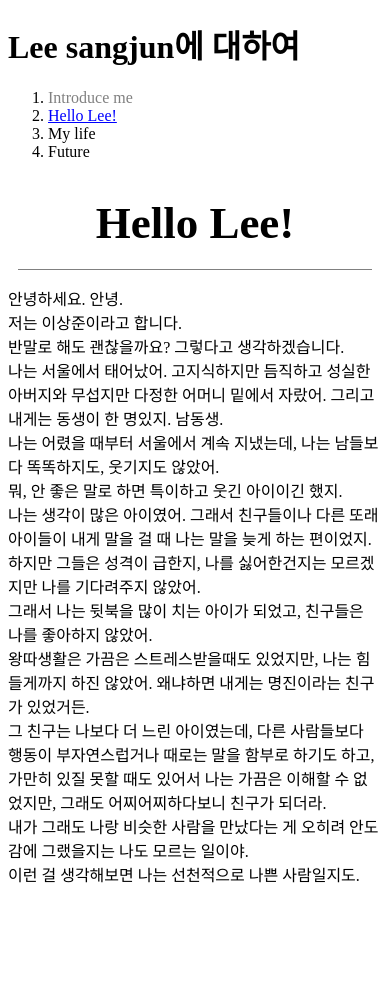
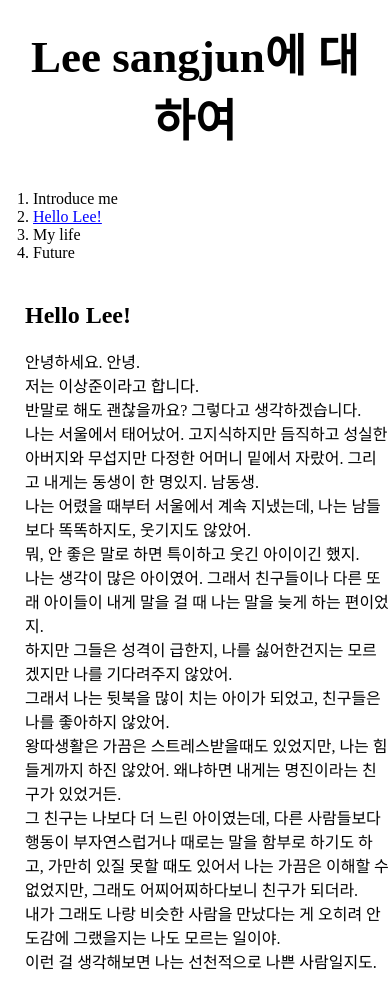
Before and after one commit to TwooFace/my-first-website, a plain HTML site: page 2.html in a window 390 px wide. Before the commit the page ends 902 px from the top, so only its background shows below. Drawn offline with Linux system fonts and the light colour scheme.

Commit message:
Add files via upload

```diff
--- a/2.html
+++ b/2.html
@@ -1,36 +1,23 @@
 <!doctype html>
 <html>
+
 <head>
-  <title>WEB1 - Hello Lee!</title>
+  <title>WEB1 - Lee Sangjun</title>
   <meta charset="utf-8">
-  <style>
-    h2{
-      font-size: 45px;
-      text-align: center;
-      border-bottom: 1px solid gray;
-      margin: 10px;
-      padding: 20px;
-    }
-    a {
-      color: black;
-      text-decoration: none;
-    }
-    .saw{
-      color: gray;
-    }
-    #active{
-      color:blue;
-    }
-  </style>
+  <link rel="stylesheet" href="style.css">
+
 </head>
+
 <body>
-  <h1><a href="index.html">Lee sangjun에 대하여</h1>
+  <h1><a href="index.html">Lee sangjun에 대하여</a></h1>
+  <div id="grid">
     <ol>
-    <li><a href="1.html" class="saw">Introduce me</a></li>
-    <li><a href="2.html" class="saw active" id="active" style="text-decoration:underline;">Hello Lee!</a></li>
+      <li><a href="1.html">Introduce me</a></li>
+      <li><a href="2.html" style="color:blue;text-decoration:underline;">Hello Lee!</a></li>
       <li><a href="3.html">My life</a></li>
       <li><a href="4.html">Future</a></li>
     </ol>
+    <div id="article">
       <h2>Hello Lee!</h2>
       <p>
         안녕하세요. 안녕.<br>
@@ -49,5 +36,8 @@
         내가 그래도 나랑 비슷한 사람을 만났다는 게 오히려 안도감에 그랬을지는 나도 모르는 일이야.<br>
         이런 걸 생각해보면 나는 선천적으로 나쁜 사람일지도.<br>
       </p>
+    </div>
+  </div>
 </body>
+
 </html>
--- /dev/null
+++ b/style.css
@@ -0,0 +1,50 @@
+body {
+  margin: 0px;
+}
+
+a {
+  color: black;
+  text-decoration: none;
+}
+
+h1 {
+  font-size: 45px;
+  text-align: center;
+  border-bottom: 1px solid gray;
+  margin: 0px;
+  padding: 20px;
+}
+
+ol {
+  border-right: 1px solid gray;
+  width: 100px;
+  margin: 0;
+  padding: 20px;
+}
+
+#grid {
+  display: grid;
+  grid-template-columns: 150px 1fr;
+}
+
+#grid ol {
+  padding-left: 33px;
+}
+
+#grid #article {
+  padding-left: 25px;
+}
+
+@media(max-width:500px) {
+  #grid {
+    display: block;
+  }
+
+  ol {
+    border-right: none;
+  }
+
+  h1 {
+    border-bottom: none;
+  }
+}
```
Also changed, not shown: 1.html (+24 -31 lines), 3.html (+12 -23 lines), 4.html (+12 -23 lines), index.html (+20 -45 lines). Lines whose indentation alone changed are shown as unchanged.
